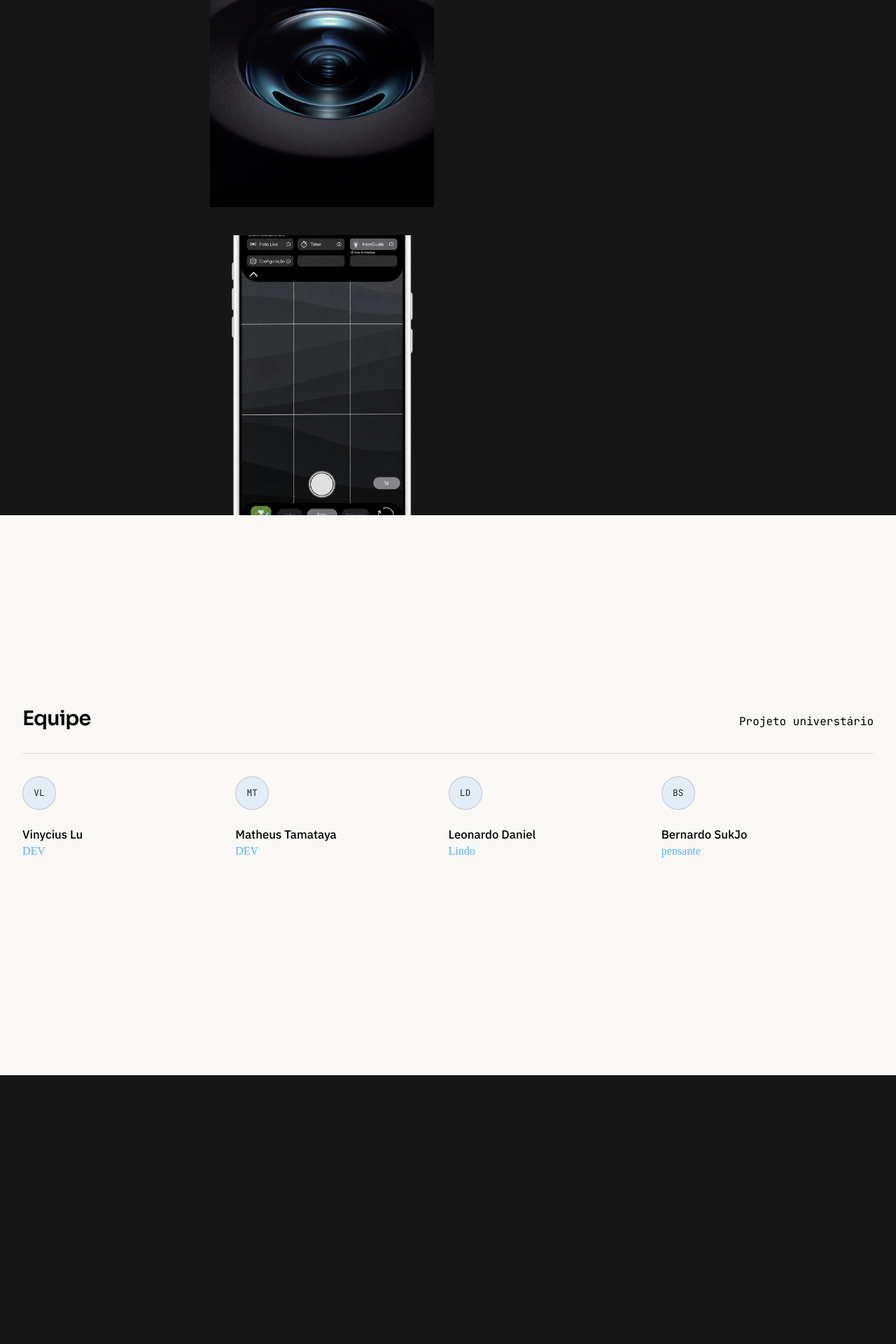
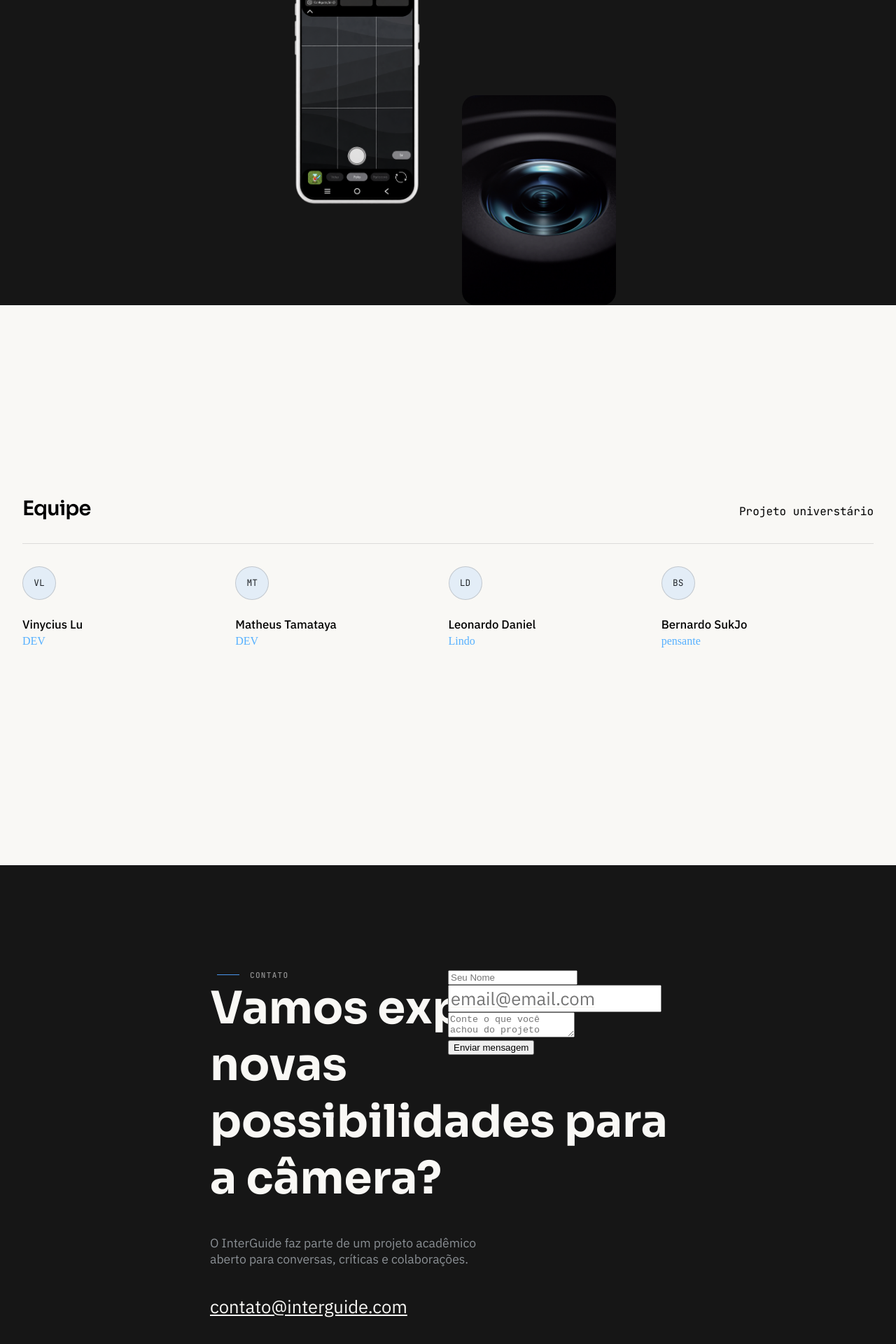
Before and after one commit to vinyciuslu/sprint3-web, a React (Vite) app: page / in a window 1280 px wide. Shown: the part 3892-5812 px from the top of the page at 70% size. Built offline with nearby package versions, Linux system fonts and the light colour scheme; a web font is replaced by a local one.

Commit message:
feat: finalizando secao Galeria e iniciando secao Contato

```diff
--- a/src/components/Contato.jsx
+++ b/src/components/Contato.jsx
@@ -4,7 +4,34 @@ const Contato = () => {
   return (
     <>
       <section id="contato" class="contato">
-
+          <div class="titulo-contato">
+            <p class="titulo-galeria">
+              <span class="titulo-linha"></span>
+              Contato
+            </p>
+            <h2 id="titulo-contato">Vamos explorar <br/>novas<br/> possibilidades para a câmera?</h2>
+            <p id="desc-contato"> O InterGuide faz parte de um projeto acadêmico aberto para conversas, críticas e colaborações.</p>
+            <a href="mailto:vinyciuslu@gmail.com"id="email">contato@interguide.com</a>
+          </div>
+          <div class="formulario">
+            <form action="">
+              <div class="campo">
+                <label htmlFor="nome"></label>
+                <input type="text" id="nome" name="nome" placeholder='Seu Nome' required />
+              </div>
+              <div class="campo">
+                <label htmlFor="email"></label>
+                <input type="email" id="email" name="email" placeholder='email@email.com' required />
+              </div>
+              <div class="campo">
+                <label htmlFor="mensagem"></label>
+                <textarea id="mensagem" name="mensagem" placeholder='Conte o que você achou do projeto' required></textarea>
+              </div>
+              <button type='submit'>
+                Enviar mensagem
+              </button>
+            </form>
+          </div>
       </section>
     </>
   )
--- a/src/index.css
+++ b/src/index.css
@@ -597,28 +597,34 @@ section {
 #fotos{
   display: grid;
   grid-template-columns: repeat(2,2fr);
-  grid-auto-rows:400px;
+  /* grid-auto-rows:400px; */
+  grid-template-rows: repeat(3,300px);
   gap: 40px;
-  margin: 0 300px;
+  margin: 0 400px;
 }
 .imagem{
   width: 100%;
   height: 100%;
+  object-fit: contain;
+  border-radius: 20px;
+}
+#galeria-1{
+  grid-column:2/3;
+  /* grid-row: ; */
   object-fit: cover;
 }
-#galeria-1{
-  grid-column:1/2
-}
 #galeria-2{
-  grid-row: 1/2;
+  grid-row: 1/3;
   grid-column-start:2;
 }
 #galeria-3{
   grid-column: 1/2;
+  grid-row: 2/4;
 }
 #galeria-4{
   grid-column: 1/2;
   /* object-fit: contain; */
+  object-fit: cover;
 
 }
 
@@ -699,7 +705,38 @@ section {
 }
 
 /* Contato */
+.contato,
+#contato {
+    background-color: rgb(22, 22, 22);
+    display: grid;
+    grid-template-columns: repeat(2, minmax(0, 1fr));
+    padding: 150px 300px;
+    min-height: 70vh;
+    box-sizing: border-box;
 
-.contato {
-    background-color: rgb(22, 22, 22);
 }
+
+.titulo-contato {
+    width: 100%;
+}
+
+#titulo-contato {
+    color: #F9F8F5;
+    font-family: Sora, "Inter", sans-serif;
+    font-size: 30px;
+    font-size: clamp(2.1rem, 7vw, 4rem);
+    width: 700px;
+}
+#desc-contato{
+  color: #8b9095;
+  font-family: IBM Plex Sans;
+  font-size: clamp(1.1rem, 7vw, 1rem);
+  width: 400px;
+  margin: 40px 0;
+}
+#email{
+  color: #F9F8F5;
+  font-family: IBM Plex Sans;
+  font-size: clamp(1.1rem, 7vw, 1.6rem);
+  text-decoration: underline;
+}
```
Also changed, not shown: 1 other file (tests, documents, lock files or other folders).
